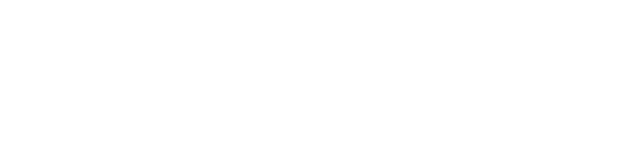
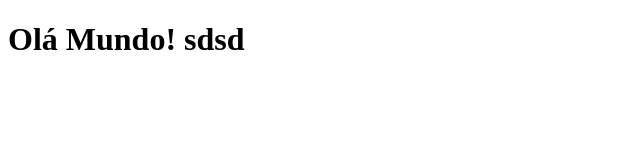
Before and after one commit to KauaSantDv/praticandoGit, a plain HTML site: page index.html in a window 1280 px wide. Shown: the whole page, without its empty margins (0-640 px from the left). Drawn offline with Linux system fonts and the light colour scheme.

Commit message:
adicionado

```diff
--- a/index.html
+++ b/index.html
@@ -7,6 +7,6 @@
     <title>Aprendendo Git e GitHub</title>
 </head>
 <body>
-
+    <h1>Olá Mundo! sdsd</h1>
 </body>
 </html>
```
Also changed, not shown: 1 other file.
